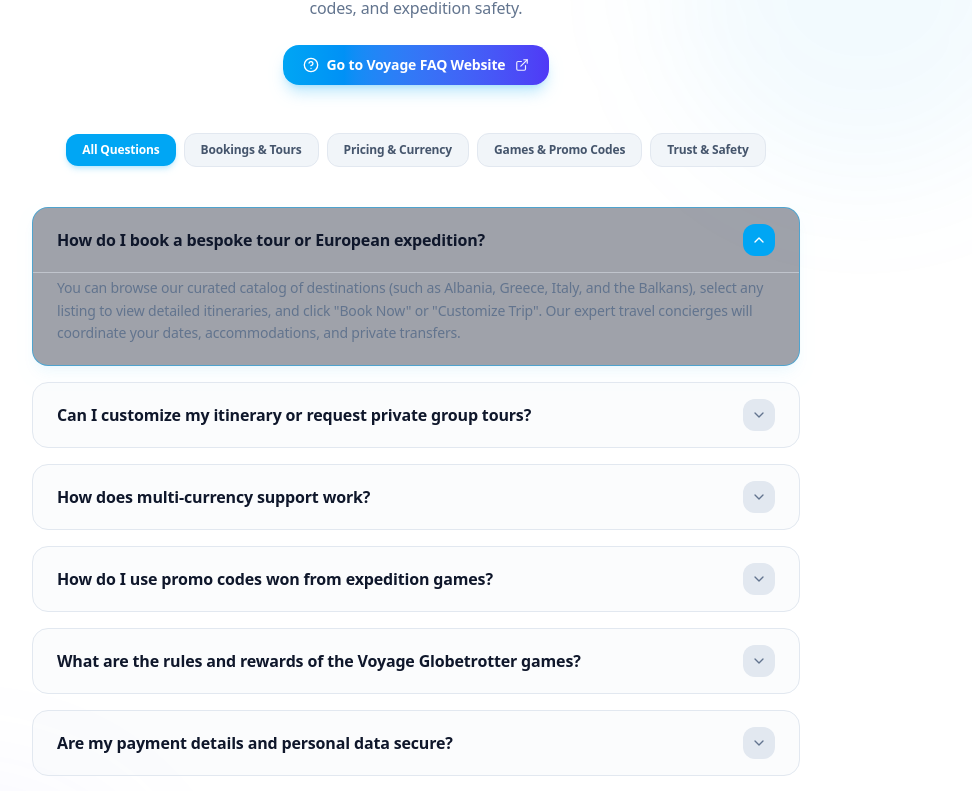
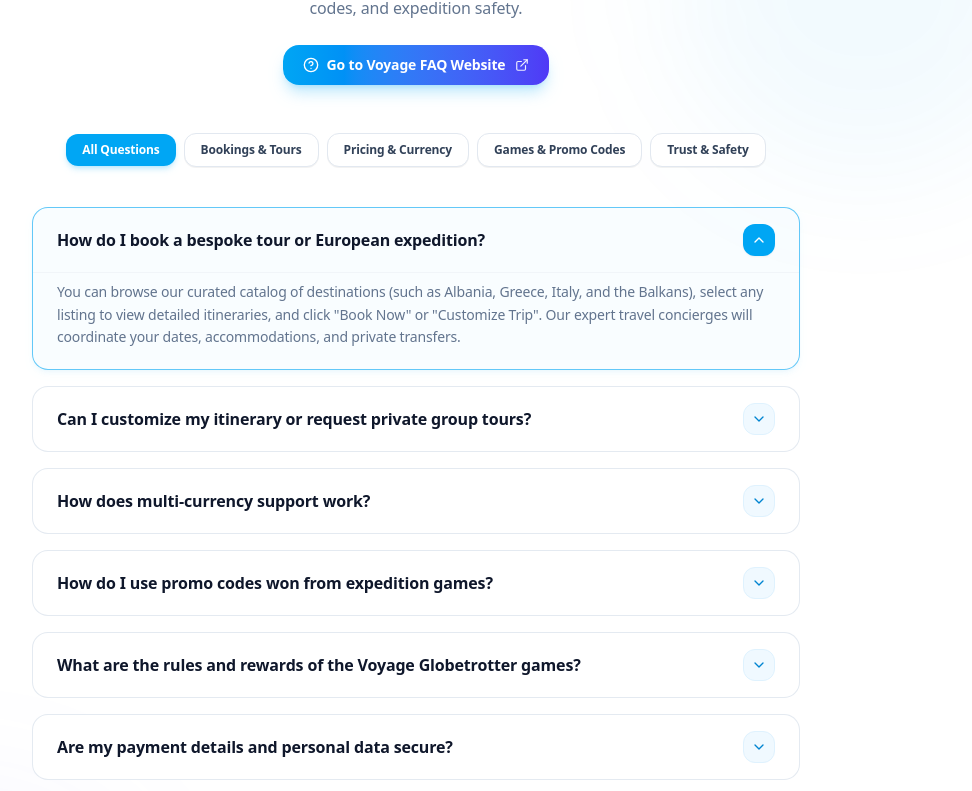
Before and after one commit to MKH-coder/Travel-Agencey-Voyage, a React (Vite) app: page / in a window 1280 px wide. Shown: the part 9234-10025 px from the top of the page, without its empty margins (224-1196 px from the left). Built offline with nearby package versions, Linux system fonts and the light colour scheme; no server answers; the database is empty.

Commit message:
refactor: remove dark mode and update FAQ styling
Disable forced dark mode in HTML and refine the FAQ component UI with updated colors and shadow styles for better light-mode aesthetics.

```diff
--- a/index.html
+++ b/index.html
@@ -1,5 +1,5 @@
 <!doctype html>
-<html lang="en" class="dark">
+<html lang="en">
   <head>
     <meta charset="UTF-8" />
     <meta name="viewport" content="width=device-width, initial-scale=1.0, maximum-scale=5.0" />
--- a/src/components/FAQSection.tsx
+++ b/src/components/FAQSection.tsx
@@ -110,7 +110,7 @@ export const FAQSection: React.FC = () => {
               className={`px-4 py-2 rounded-xl text-xs font-bold transition-all cursor-pointer ${
                 activeTab === tab.id
                   ? 'bg-sky-500 text-white shadow-md shadow-sky-500/20'
-                  : 'bg-slate-100 dark:bg-slate-900 text-slate-600 dark:text-slate-400 hover:text-slate-900 dark:hover:text-white border border-slate-200 dark:border-slate-800'
+                  : 'bg-white dark:bg-slate-900 text-slate-700 dark:text-slate-300 hover:text-sky-600 dark:hover:text-white border border-slate-200 dark:border-slate-800 shadow-2xs hover:border-sky-300'
               }`}
             >
               {tab.label}
@@ -127,30 +127,34 @@ export const FAQSection: React.FC = () => {
                 key={idx}
                 className={`border rounded-2xl transition-all duration-200 overflow-hidden ${
                   isOpen
-                    ? 'border-sky-500/50 bg-slate-900/40 shadow-lg shadow-sky-500/5'
-                    : 'border-slate-200 dark:border-slate-800 bg-slate-50/50 dark:bg-slate-900/30 hover:border-slate-300 dark:hover:border-slate-700'
+                    ? 'border-sky-500/60 bg-sky-50/40 dark:bg-sky-950/20 shadow-md shadow-sky-500/5'
+                    : 'border-slate-200/90 dark:border-slate-800/90 bg-white dark:bg-slate-900/60 hover:border-sky-400/60 hover:shadow-xs'
                 }`}
               >
                 <button
                   onClick={() => setOpenIndex(isOpen ? null : idx)}
-                  className="w-full px-6 py-4 flex items-center justify-between text-left gap-4 cursor-pointer"
+                  className="w-full px-6 py-4 flex items-center justify-between text-left gap-4 cursor-pointer bg-transparent"
                 >
                   <span className={`text-sm sm:text-base font-bold ${styles.textPrimary}`}>
                     {faq.question}
                   </span>
-                  <div className={`w-8 h-8 rounded-xl flex items-center justify-center shrink-0 transition-colors ${isOpen ? 'bg-sky-500 text-white' : 'bg-slate-200 dark:bg-slate-800 text-slate-500'}`}>
+                  <div className={`w-8 h-8 rounded-xl flex items-center justify-center shrink-0 transition-all ${
+                    isOpen
+                      ? 'bg-sky-500 text-white shadow-xs'
+                      : 'bg-sky-50 dark:bg-slate-800 text-sky-600 dark:text-sky-400 border border-sky-100 dark:border-slate-700'
+                  }`}>
                     {isOpen ? <ChevronUp className="w-4 h-4" /> : <ChevronDown className="w-4 h-4" />}
                   </div>
                 </button>
 
                 {isOpen && (
-                  <div className="px-6 pb-5 pt-1 border-t border-slate-200/50 dark:border-slate-800/50 animate-in fade-in duration-200">
+                  <div className="px-6 pb-5 pt-2 border-t border-slate-100 dark:border-slate-800/50 bg-transparent animate-in fade-in duration-200">
                     <p className={`text-sm leading-relaxed ${styles.textMuted}`}>
                       {faq.answer}
                     </p>
                     {faq.category === 'games' && (
-                      <div className="mt-4 p-3 rounded-xl bg-sky-500/10 border border-sky-500/20 flex items-center gap-3 text-xs text-sky-400 font-semibold">
-                        <Gift className="w-4 h-4 shrink-0 text-sky-400" />
+                      <div className="mt-4 p-3 rounded-xl bg-sky-500/10 border border-sky-500/20 flex items-center gap-3 text-xs text-sky-600 dark:text-sky-400 font-semibold">
+                        <Gift className="w-4 h-4 shrink-0 text-sky-500" />
                         <span>Tip: Play Voyage Globetrotter games in the footer or menu to unlock promo codes up to 30% off!</span>
                       </div>
                     )}
```
Also changed, not shown: .aistudio/artifacts/brain/d6718944-c4c4-4a75-b6ff-4898a8f7c529/.tempmediaStorage/media_1792584391144_93144f45.png (added), public/assets/aistudio/image_6a8f68ea.png (added).
